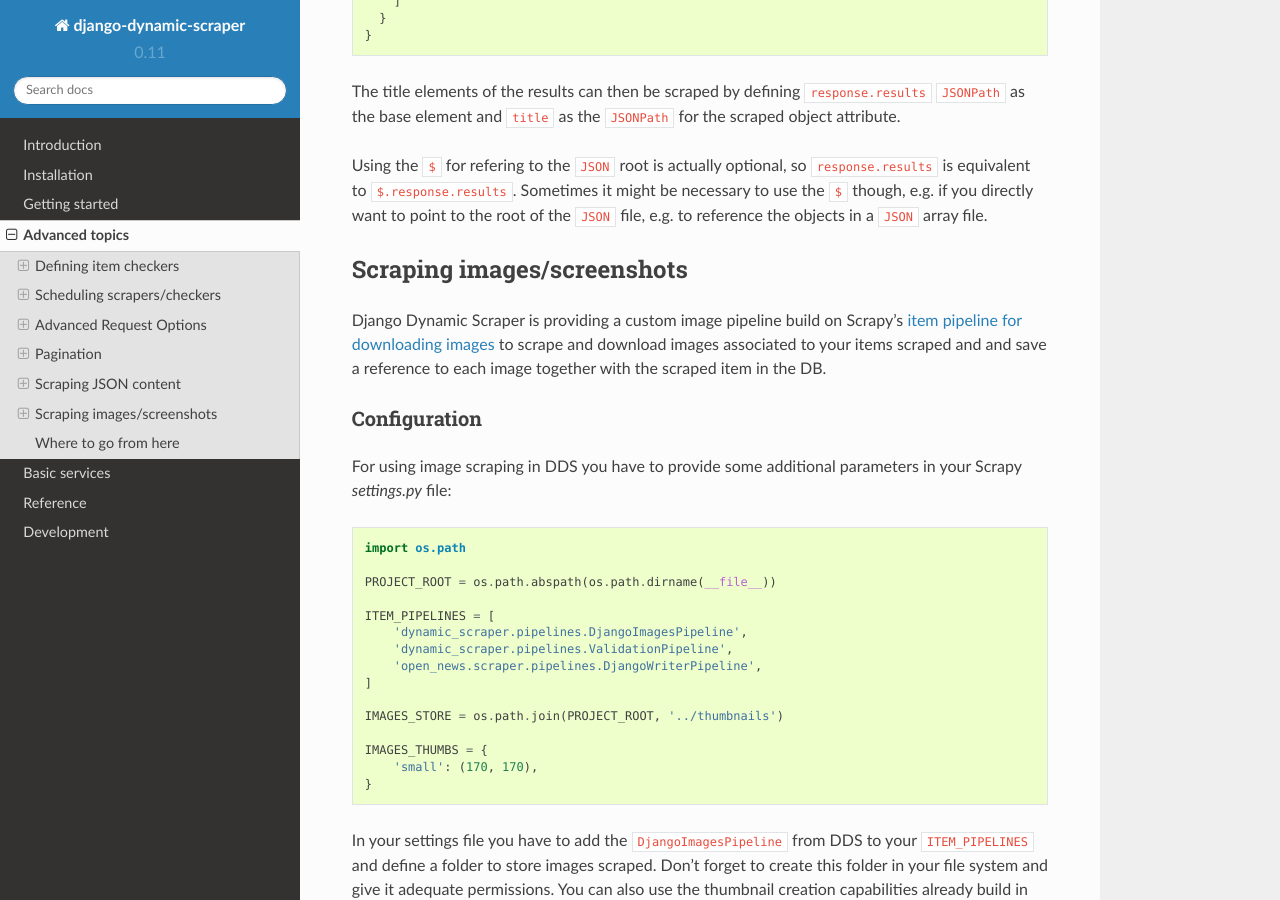
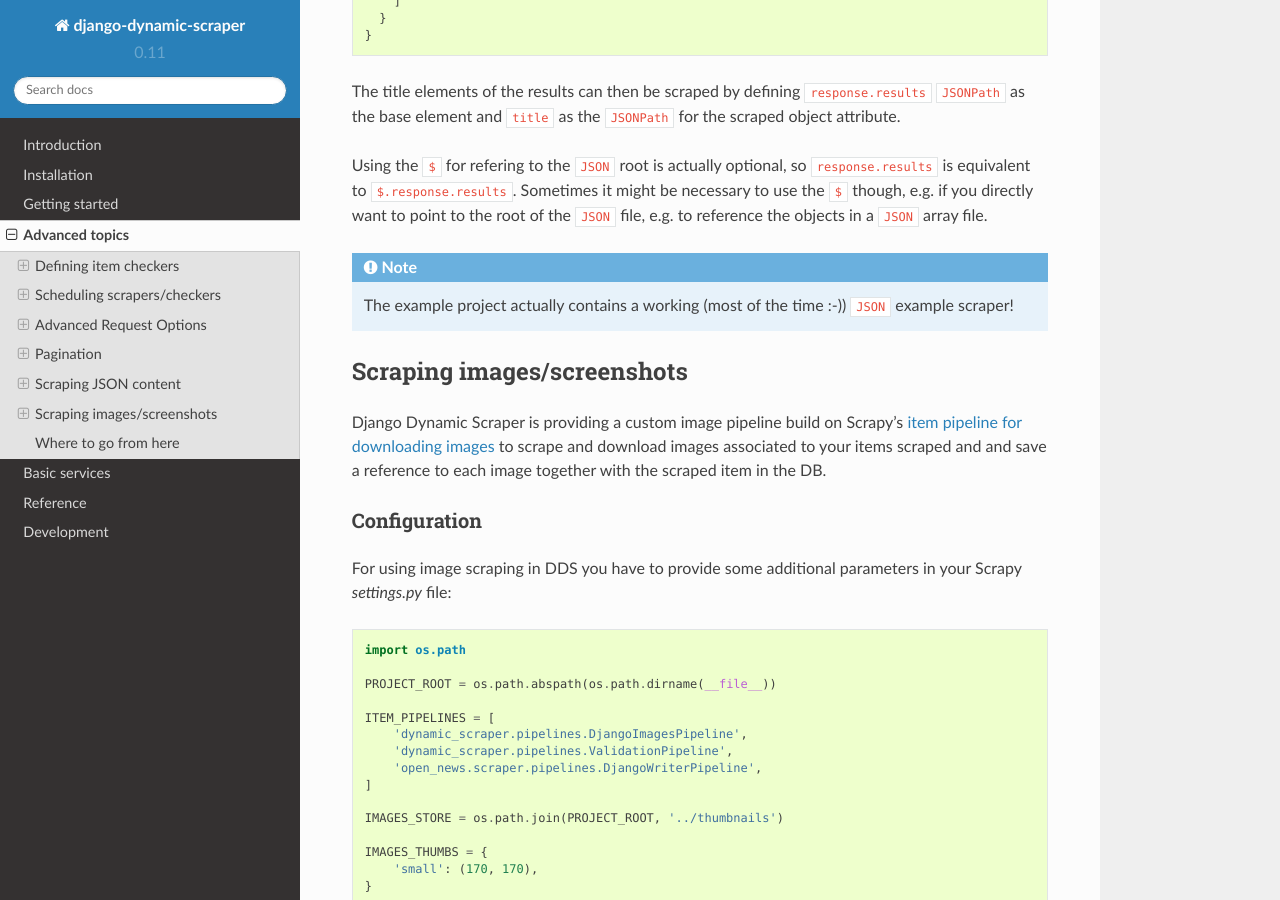
Before and after one commit to dev02019/django-dynamic-scraper, a Sphinx documentation site: the page built from docs/advanced_topics.rst, in a window 1280 px wide and 900 px high, scrolled down 15653 px. Built offline with Sphinx 7.4.7 and the Read the Docs theme 2.0.0, drawn with Linux system fonts in a browser that asks for light colours.

Commit message:
Added note on working JSON scraper in example project to docs

```diff
--- a/docs/advanced_topics.rst
+++ b/docs/advanced_topics.rst
@@ -545,6 +545,8 @@ equivalent to ``$.response.results``. Sometimes it might be necessary to use the
 if you directly want to point to the root of the ``JSON`` file, e.g. to reference the objects in
 a ``JSON`` array file.
 
+.. note::
+   The example project actually contains a working (most of the time :-)) ``JSON`` example scraper!
 
 .. _scraping_images:
 
```
